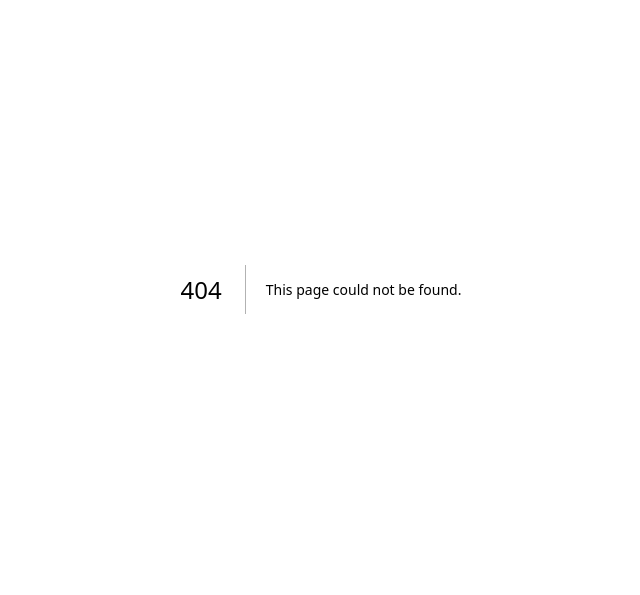
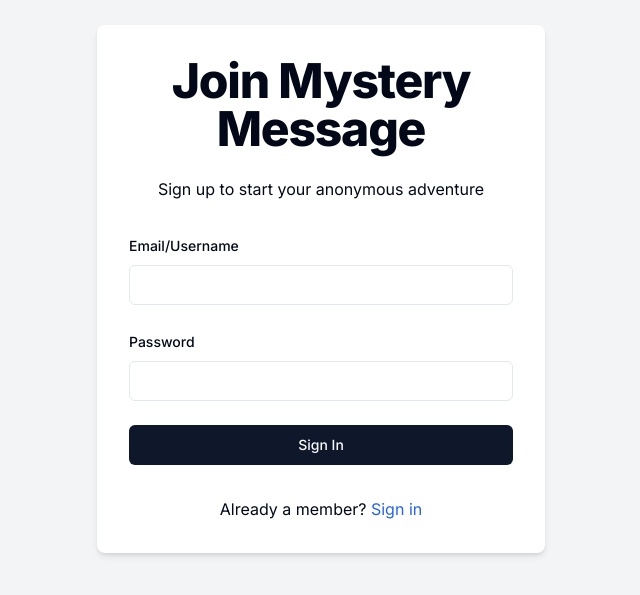
Before and after one commit to iamPankajGhosh/nextjs-project-three, a Next.js app: page /sign-in in a window 1280 px wide. Before the commit this address had no page. Shown: the part 111-706 px from the top of the page, without its empty margins (319-959 px from the left). Built offline with nearby package versions, Linux system fonts and the light colour scheme.

Commit message:
add sign-in page

```diff
--- /dev/null
+++ b/src/app/(auth)/sign-in/page.tsx
@@ -0,0 +1,126 @@
+"use client";
+
+import { ApiResponse } from "@/types/ApiResponse";
+import { zodResolver } from "@hookform/resolvers/zod";
+import Link from "next/link";
+import { useState } from "react";
+import { useForm } from "react-hook-form";
+import { useDebounceCallback } from "usehooks-ts";
+import * as z from "zod";
+
+import { Button } from "@/components/ui/button";
+import {
+  Form,
+  FormField,
+  FormItem,
+  FormLabel,
+  FormMessage,
+} from "@/components/ui/form";
+import { Input } from "@/components/ui/input";
+import { useToast } from "@/components/ui/use-toast";
+import axios, { AxiosError } from "axios";
+import { Loader2 } from "lucide-react";
+import { useRouter } from "next/navigation";
+import { signInSchema } from "@/schemas/singInSchema";
+import { signIn } from "next-auth/react";
+
+export default function SignInPage() {
+  const router = useRouter();
+  const [isSubmitting, setIsSubmitting] = useState(false);
+
+  const form = useForm<z.infer<typeof signInSchema>>({
+    resolver: zodResolver(signInSchema),
+    defaultValues: {
+      identifier: "",
+      password: "",
+    },
+  });
+
+  const { toast } = useToast();
+  const onSubmit = async (data: z.infer<typeof signInSchema>) => {
+    const result = await signIn("credentials", {
+      redirect: false,
+      identifier: data.identifier,
+      password: data.password,
+    });
+
+    if (result?.error) {
+      if (result.error === "CredentialsSignin") {
+        toast({
+          title: "Login Failed",
+          description: "Incorrect username or password",
+          variant: "destructive",
+        });
+      } else {
+        toast({
+          title: "Error",
+          description: result.error,
+          variant: "destructive",
+        });
+      }
+    }
+
+    if (result?.url) {
+      router.replace("/dashboard");
+    }
+  };
+
+  return (
+    <div className="flex justify-center items-center min-h-screen bg-gray-100">
+      <div className="w-full max-w-md p-8 space-y-8 bg-white rounded-lg shadow-md">
+        <div className="text-center">
+          <h1 className="text-4xl font-extrabold tracking-tight lg:text-5xl mb-6">
+            Join Mystery Message
+          </h1>
+          <p className="mb-4">Sign up to start your anonymous adventure</p>
+        </div>
+        <Form {...form}>
+          <form onSubmit={form.handleSubmit(onSubmit)} className="space-y-6">
+            <FormField
+              name="identifier"
+              control={form.control}
+              render={({ field }) => (
+                <FormItem>
+                  <FormLabel>Email/Username</FormLabel>
+                  <Input {...field} name="identifier" />
+                  <FormMessage />
+                </FormItem>
+              )}
+            />
+
+            <FormField
+              name="password"
+              control={form.control}
+              render={({ field }) => (
+                <FormItem>
+                  <FormLabel>Password</FormLabel>
+                  <Input type="password" {...field} name="password" />
+                  <FormMessage />
+                </FormItem>
+              )}
+            />
+
+            <Button type="submit" className="w-full" disabled={isSubmitting}>
+              {isSubmitting ? (
+                <>
+                  <Loader2 className="mr-2 h-4 w-4 animate-spin" />
+                  Please wait
+                </>
+              ) : (
+                "Sign In"
+              )}
+            </Button>
+          </form>
+        </Form>
+        <div className="text-center mt-4">
+          <p>
+            Already a member?{" "}
+            <Link href="/sign-in" className="text-blue-600 hover:text-blue-800">
+              Sign in
+            </Link>
+          </p>
+        </div>
+      </div>
+    </div>
+  );
+}
```
